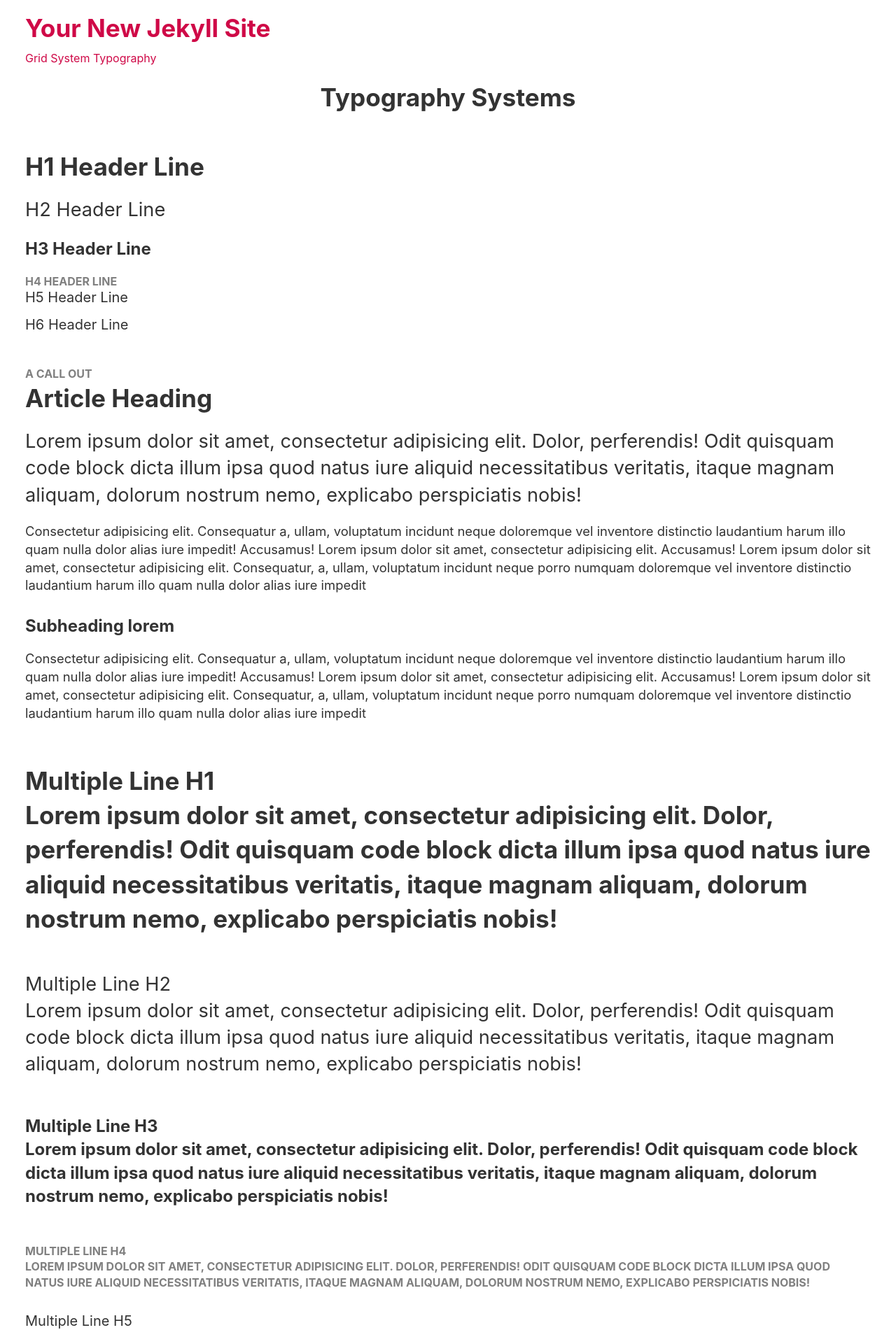
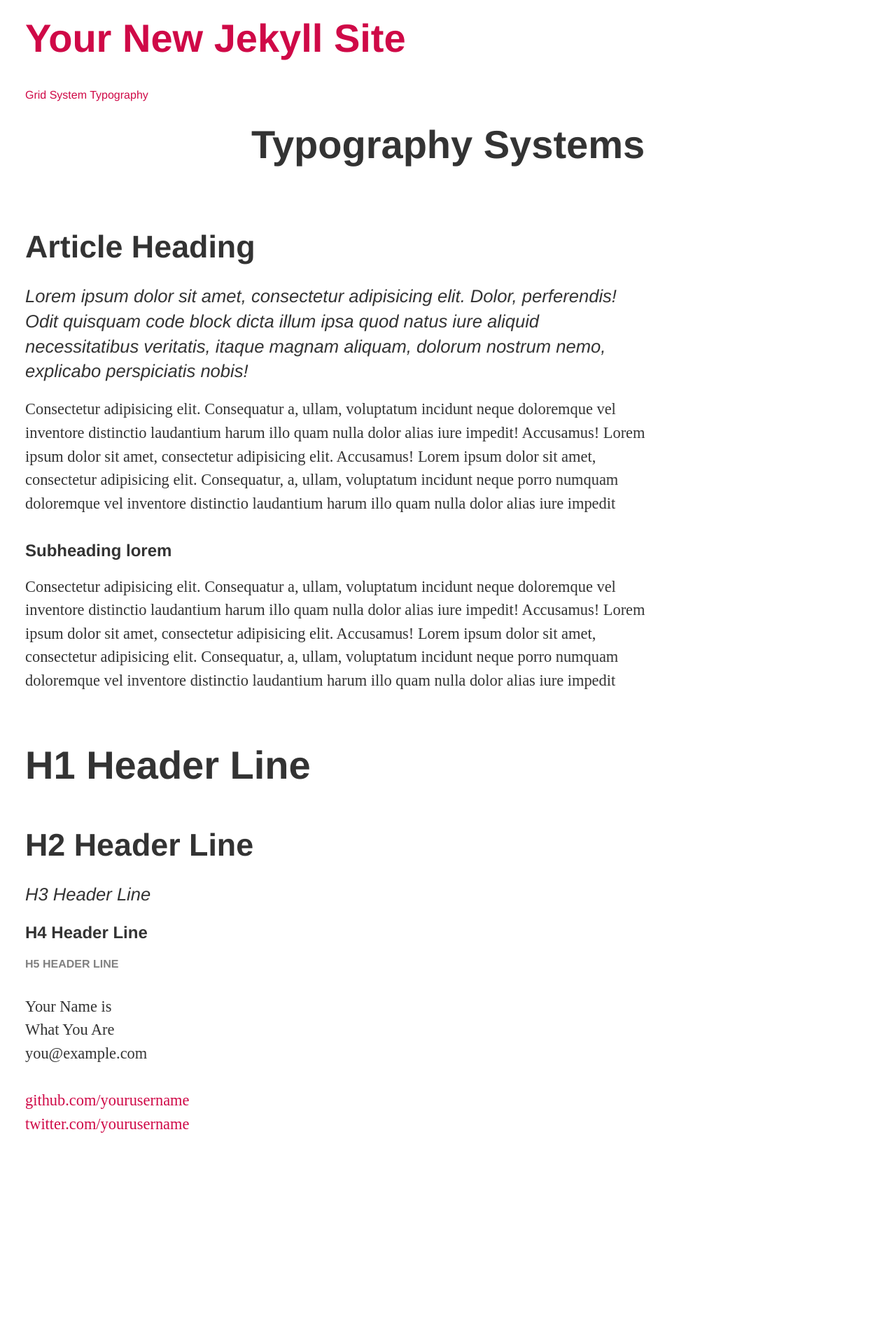
Before and after one commit to tyler-insight/jekyll-gulp-bourbon-neat, a Jekyll site: the page built from typography/index.html, in a window 1280 px wide. Shown: the top 1901 px of the page at 70% size. Built offline with Jekyll 4.4.1, drawn with Linux system fonts in a browser that asks for light colours; Markdown is read by kramdown in place of the engine named in the settings; after the commit the page ends 1673 px from its top, so only the background shows below that; some of the changed text lies outside the part shown.

Commit message:
Cleaning up typography styles

```diff
--- a/_layouts/default.html
+++ b/_layouts/default.html
@@ -9,6 +9,8 @@
 
   <!-- Custom CSS -->
   <link rel="stylesheet" href="/css/main.css">
+  <script src="https://use.typekit.net/sjr5wei.js"></script>
+  <script>try{Typekit.load({ async: true });}catch(e){}</script>
 
 </head>
 
--- a/typography/index.html
+++ b/typography/index.html
@@ -5,7 +5,25 @@ title: Your New Jekyll Site
 
 <section>
   <div class="full-column">
-    <h1 style="font-weight:bold;text-align:center;">Typography Systems</h1>
+    <h1 style="text-align:center;">Typography Systems</h1>
+  </div>
+</section>
+
+<section>
+  <div class="text">
+    <div class="full-column">
+      <h2>Article Heading</h2>
+      <h3>Lorem ipsum dolor sit amet, consectetur adipisicing elit. Dolor, perferendis! Odit quisquam code block dicta illum ipsa quod natus iure aliquid necessitatibus veritatis, itaque magnam aliquam, dolorum nostrum nemo, explicabo perspiciatis nobis!</h3>
+      <p>
+        Consectetur adipisicing elit. Consequatur a, ullam, voluptatum incidunt neque doloremque vel inventore distinctio laudantium harum illo quam nulla dolor alias iure impedit! Accusamus! Lorem ipsum dolor sit amet, consectetur adipisicing elit. Accusamus!
+        Lorem ipsum dolor sit amet, consectetur adipisicing elit. Consequatur, a, ullam, voluptatum incidunt neque porro numquam doloremque vel inventore distinctio laudantium harum illo quam nulla dolor alias iure impedit
+      </p>
+      <h4>Subheading lorem</h4>
+      <p>
+        Consectetur adipisicing elit. Consequatur a, ullam, voluptatum incidunt neque doloremque vel inventore distinctio laudantium harum illo quam nulla dolor alias iure impedit! Accusamus! Lorem ipsum dolor sit amet, consectetur adipisicing elit. Accusamus!
+        Lorem ipsum dolor sit amet, consectetur adipisicing elit. Consequatur, a, ullam, voluptatum incidunt neque porro numquam doloremque vel inventore distinctio laudantium harum illo quam nulla dolor alias iure impedit
+      </p>
+    </div>
   </div>
 </section>
 
@@ -16,69 +34,5 @@ title: Your New Jekyll Site
     <h3>H3 Header Line</h3>
     <h4>H4 Header Line</h4>
     <h5>H5 Header Line</h5>
-    <h6>H6 Header Line</h6>
   </div>
 </section>
-
-<section>
-  <div class="full-column">
-    <h4>A call out</h4>
-    <h1>Article Heading</h1>
-    <h2 class="">Lorem ipsum dolor sit amet, consectetur adipisicing elit. Dolor, perferendis! Odit quisquam code block dicta illum ipsa quod natus iure aliquid necessitatibus veritatis, itaque magnam aliquam, dolorum nostrum nemo, explicabo perspiciatis nobis!</h2>
-    <p>
-      Consectetur adipisicing elit. Consequatur a, ullam, voluptatum incidunt neque doloremque vel inventore distinctio laudantium harum illo quam nulla dolor alias iure impedit! Accusamus! Lorem ipsum dolor sit amet, consectetur adipisicing elit. Accusamus! Lorem ipsum dolor sit amet, consectetur adipisicing elit. Consequatur, a, ullam, voluptatum incidunt neque porro numquam doloremque vel inventore distinctio laudantium harum illo quam nulla dolor alias iure impedit
-    </p>
-    <h3>Subheading lorem</h3>
-    <p>
-      Consectetur adipisicing elit. Consequatur a, ullam, voluptatum incidunt neque doloremque vel inventore distinctio laudantium harum illo quam nulla dolor alias iure impedit! Accusamus! Lorem ipsum dolor sit amet, consectetur adipisicing elit. Accusamus! Lorem ipsum dolor sit amet, consectetur adipisicing elit. Consequatur, a, ullam, voluptatum incidunt neque porro numquam doloremque vel inventore distinctio laudantium harum illo quam nulla dolor alias iure impedit
-    </p>
-  </div>
-</section>
-
-<section>
-  <div class="full-column">
-    <h1>Multiple Line H1 <br />Lorem ipsum dolor sit amet, consectetur adipisicing elit. Dolor, perferendis! Odit quisquam code block dicta illum ipsa quod natus iure aliquid necessitatibus veritatis, itaque magnam aliquam, dolorum nostrum nemo, explicabo perspiciatis nobis!</h1>
-  </div>
-  <div class="full-column">
-    <h2>Multiple Line H2 <br />Lorem ipsum dolor sit amet, consectetur adipisicing elit. Dolor, perferendis! Odit quisquam code block dicta illum ipsa quod natus iure aliquid necessitatibus veritatis, itaque magnam aliquam, dolorum nostrum nemo, explicabo perspiciatis nobis!</h2>
-  </div>
-  <div class="full-column">
-    <h3>Multiple Line H3 <br />Lorem ipsum dolor sit amet, consectetur adipisicing elit. Dolor, perferendis! Odit quisquam code block dicta illum ipsa quod natus iure aliquid necessitatibus veritatis, itaque magnam aliquam, dolorum nostrum nemo, explicabo perspiciatis nobis!</h3>
-  </div>
-  <div class="full-column">
-    <h4>Multiple Line H4 <br />Lorem ipsum dolor sit amet, consectetur adipisicing elit. Dolor, perferendis! Odit quisquam code block dicta illum ipsa quod natus iure aliquid necessitatibus veritatis, itaque magnam aliquam, dolorum nostrum nemo, explicabo perspiciatis nobis!</h4>
-  </div>
-  <div class="full-column">
-    <h5>Multiple Line H5 <br />Lorem ipsum dolor sit amet, consectetur adipisicing elit. Dolor, perferendis! Odit quisquam code block dicta illum ipsa quod natus iure aliquid necessitatibus veritatis, itaque magnam aliquam, dolorum nostrum nemo, explicabo perspiciatis nobis!</h5>
-  </div>
-</section>
-
-<section>
-  <div class="two-thirds-column two-thirds-column-centered">
-    <h4>A centered restricted width text column</h4>
-    <h1>Article Heading</h1>
-    <h2 class="">Lorem ipsum dolor sit amet, consectetur adipisicing elit. Dolor, perferendis! Odit quisquam code block dicta illum ipsa quod natus iure aliquid necessitatibus veritatis, itaque magnam aliquam, dolorum nostrum nemo, explicabo perspiciatis nobis!</h2>
-    <p>
-      Consectetur adipisicing elit. Consequatur a, ullam, voluptatum incidunt neque doloremque vel inventore distinctio laudantium harum illo quam nulla dolor alias iure impedit! Accusamus! Lorem ipsum dolor sit amet, consectetur adipisicing elit. Accusamus! Lorem ipsum dolor sit amet, consectetur adipisicing elit. Consequatur, a, ullam, voluptatum incidunt neque porro numquam doloremque vel inventore distinctio laudantium harum illo quam nulla dolor alias iure impedit
-    </p>
-    <h3>Subheading lorem</h3>
-    <p>
-      Consectetur adipisicing elit. Consequatur a, ullam, voluptatum incidunt neque doloremque vel inventore distinctio laudantium harum illo quam nulla dolor alias iure impedit! Accusamus! Lorem ipsum dolor sit amet, consectetur adipisicing elit. Accusamus! Lorem ipsum dolor sit amet, consectetur adipisicing elit. Consequatur, a, ullam, voluptatum incidunt neque porro numquam doloremque vel inventore distinctio laudantium harum illo quam nulla dolor alias iure impedit
-    </p>
-  </div>
-</section>
-
-<section>
-  <div class="two-thirds-column two-thirds-column">
-    <h4>A centered restricted width text column</h4>
-    <h1>Article Heading</h1>
-    <h2 class="">Lorem ipsum dolor sit amet, consectetur adipisicing elit. Dolor, perferendis! Odit quisquam code block dicta illum ipsa quod natus iure aliquid necessitatibus veritatis, itaque magnam aliquam, dolorum nostrum nemo, explicabo perspiciatis nobis!</h2>
-    <p>
-      Consectetur adipisicing elit. Consequatur a, ullam, voluptatum incidunt neque doloremque vel inventore distinctio laudantium harum illo quam nulla dolor alias iure impedit! Accusamus! Lorem ipsum dolor sit amet, consectetur adipisicing elit. Accusamus! Lorem ipsum dolor sit amet, consectetur adipisicing elit. Consequatur, a, ullam, voluptatum incidunt neque porro numquam doloremque vel inventore distinctio laudantium harum illo quam nulla dolor alias iure impedit
-    </p>
-    <h3>Subheading lorem</h3>
-    <p>
-      Consectetur adipisicing elit. Consequatur a, ullam, voluptatum incidunt neque doloremque vel inventore distinctio laudantium harum illo quam nulla dolor alias iure impedit! Accusamus! Lorem ipsum dolor sit amet, consectetur adipisicing elit. Accusamus! Lorem ipsum dolor sit amet, consectetur adipisicing elit. Consequatur, a, ullam, voluptatum incidunt neque porro numquam doloremque vel inventore distinctio laudantium harum illo quam nulla dolor alias iure impedit
-    </p>
-  </div>
-</section>
```
Also changed, not shown: _scss/base/_typography.scss (+14 -4 lines), _scss/base/_variables.scss (+32 -22 lines), css/main.css, 1 other file.
